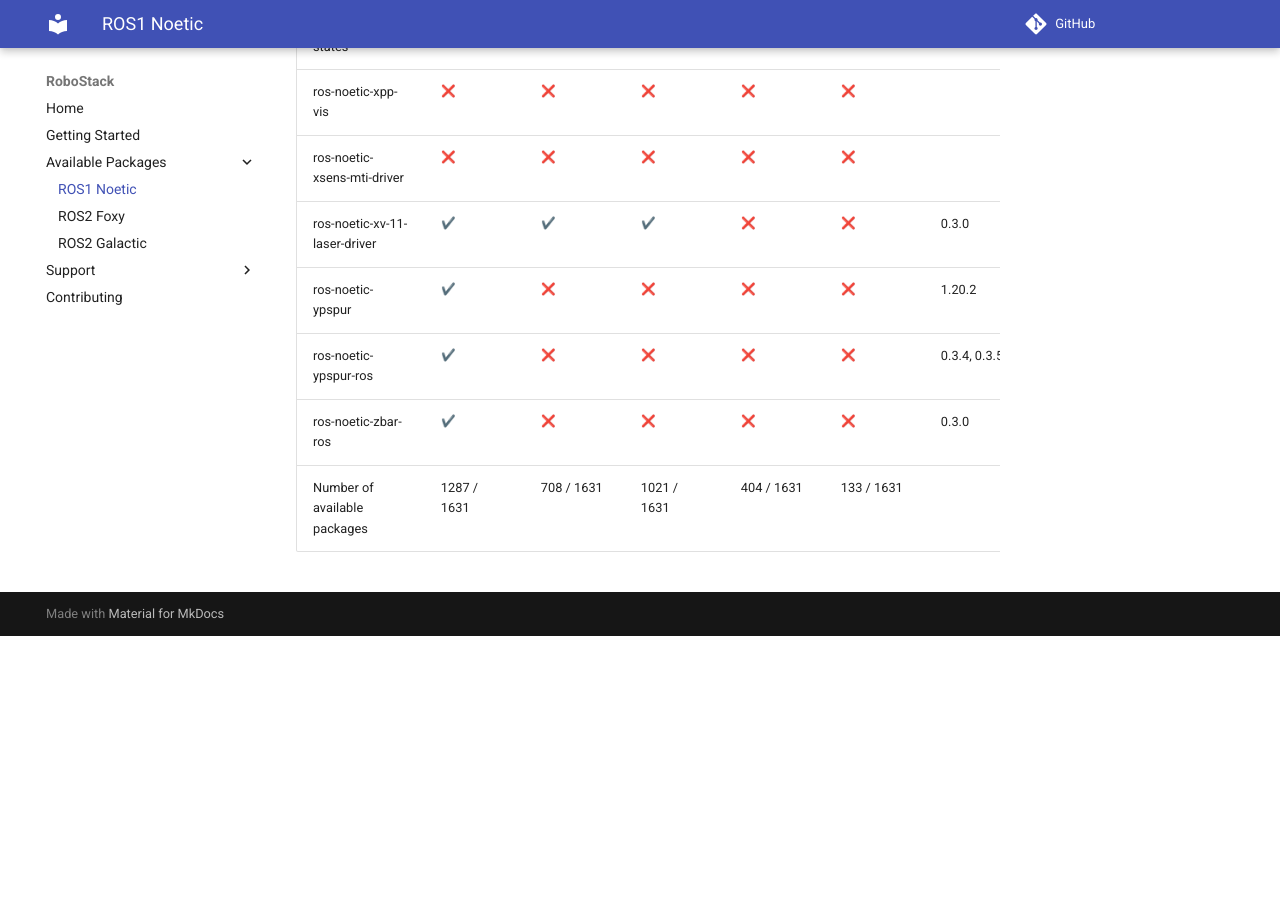
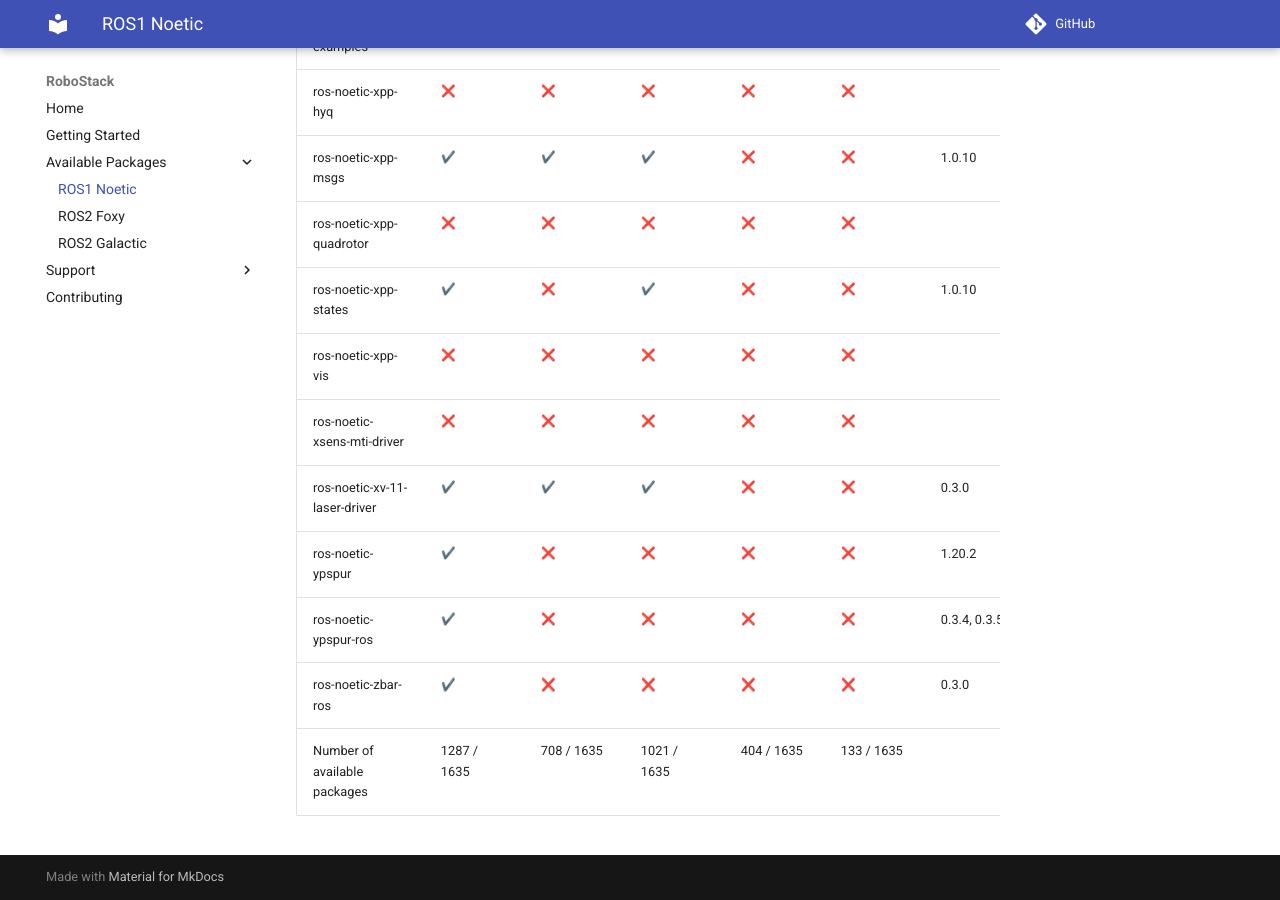
Before and after one commit to RoboStack/robostack.github.io, an MkDocs documentation site: the page built from docs/noetic.md, in a window 1280 px wide and 900 px high, scrolled down 119422 px. Built offline with MkDocs 1.6.1 and Material for MkDocs 9.7.7, drawn with Linux system fonts in a browser that asks for light colours; emoji names are drawn with the system emoji font; comment, search, counter and statistics services are not loaded; before the commit the page ends 120058 px from its top, so only the background shows below that; some of the changed text lies outside the part shown.

Commit message:
Update tables

```diff
--- a/docs/noetic.md
+++ b/docs/noetic.md
@@ -1631,4 +1635,4 @@
 | ros-noetic-ypspur | :heavy_check_mark: { data-sort='1' } | :x: { data-sort='0' } | :x: { data-sort='0' } | :x: { data-sort='0' } | :x: { data-sort='0' } | 1.20.2  |
 | ros-noetic-ypspur-ros | :heavy_check_mark: { data-sort='1' } | :x: { data-sort='0' } | :x: { data-sort='0' } | :x: { data-sort='0' } | :x: { data-sort='0' } | 0.3.4, 0.3.5  |
 | ros-noetic-zbar-ros | :heavy_check_mark: { data-sort='1' } | :x: { data-sort='0' } | :x: { data-sort='0' } | :x: { data-sort='0' } | :x: { data-sort='0' } | 0.3.0  |
-| Number of available packages |  1287 / 1631 | 708 / 1631 | 1021 / 1631 | 404 / 1631 | 133 / 1631 |
+| Number of available packages |  1287 / 1635 | 708 / 1635 | 1021 / 1635 | 404 / 1635 | 133 / 1635 |
```
Also changed, not shown: other parts of docs/noetic.md (+4 -0 lines), docs/foxy.md (+2 -1 lines).
